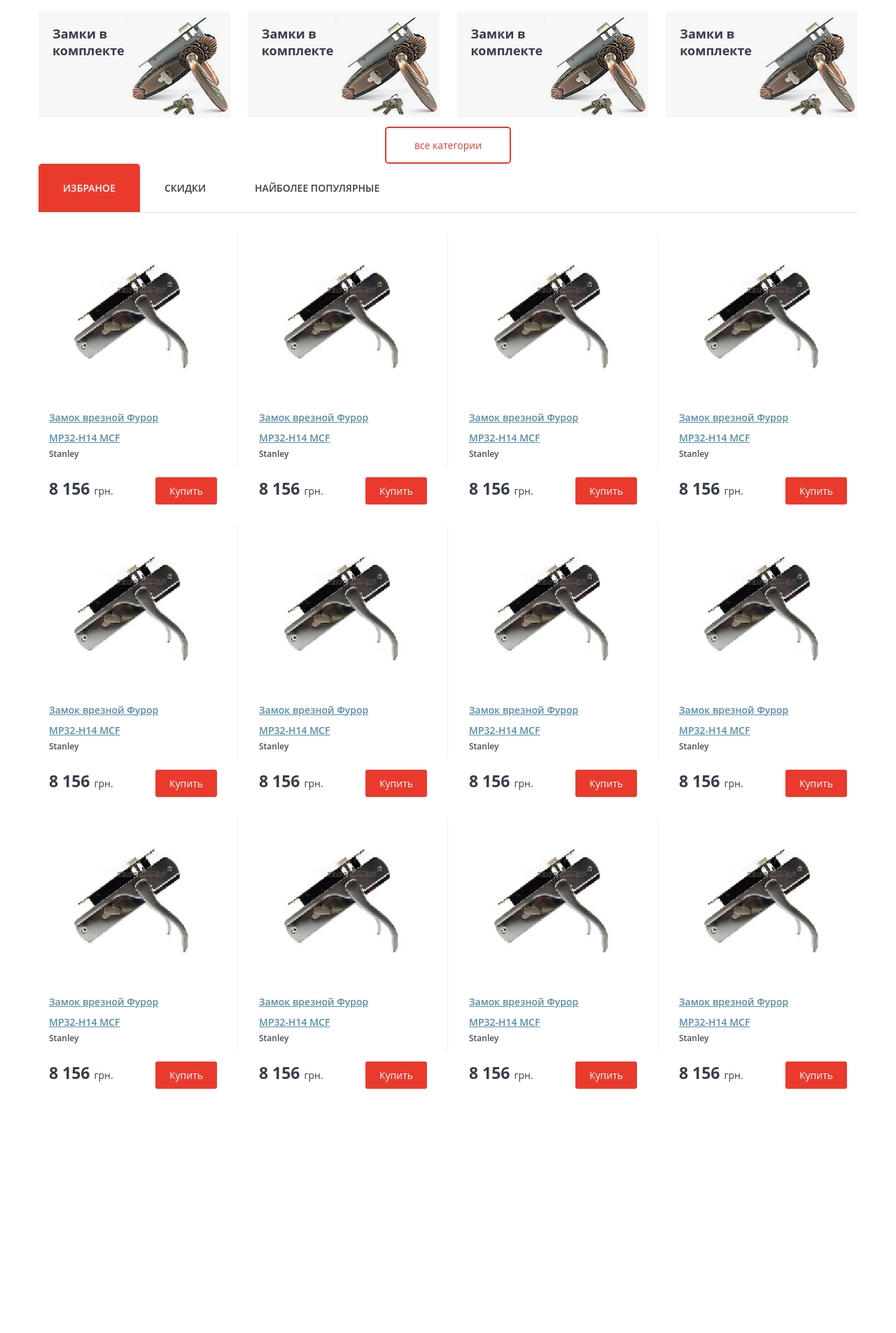
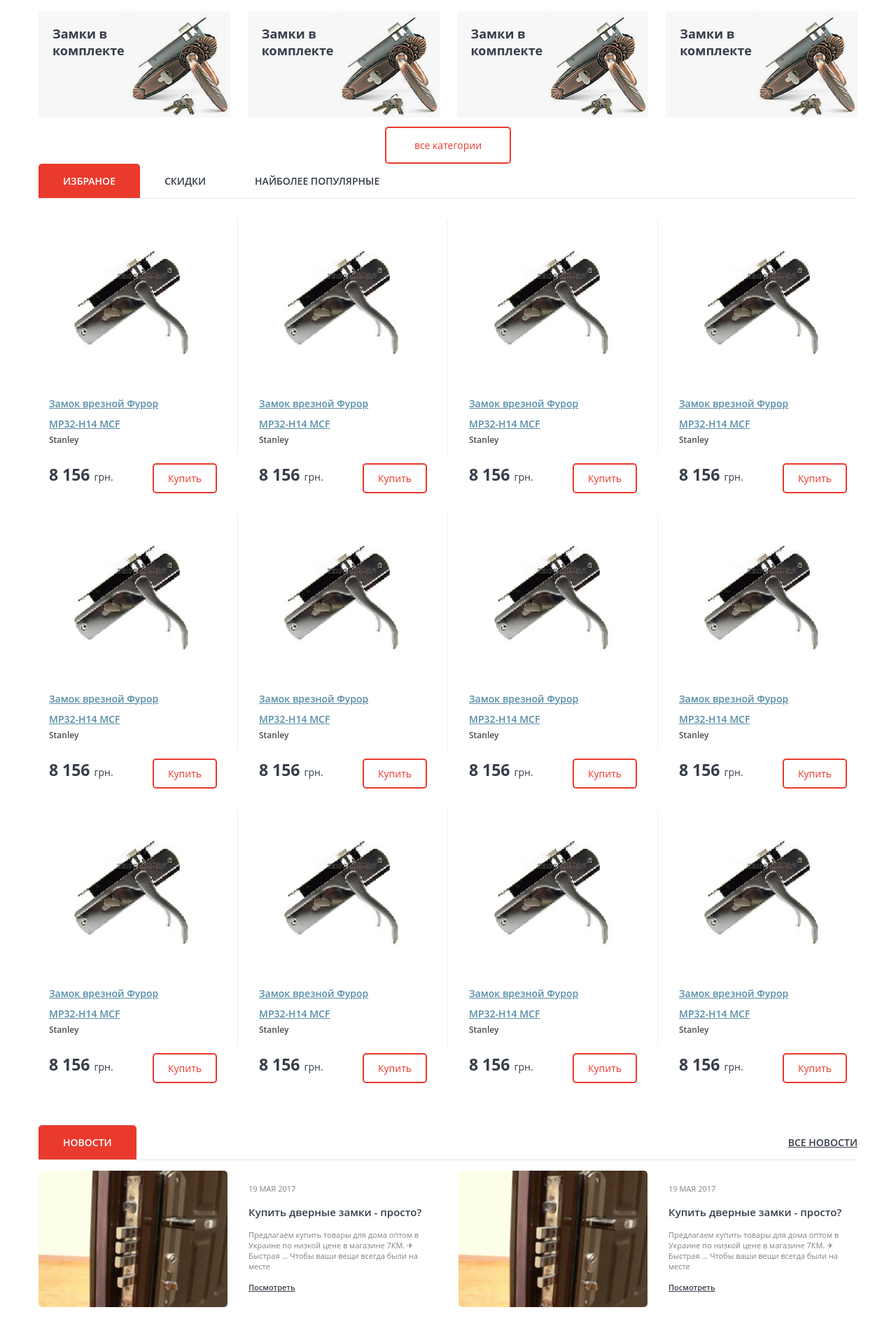
Before and after one commit to Kudesnitsa/locks, a PHP site: page / in a window 1280 px wide. Shown: the part 1284-3189 px from the top of the page at 70% size. Before the commit the page ends 2840 px from the top, so only its background shows below. Run offline with PHP 8.4, Linux system fonts and the light colour scheme; some libraries are stand-ins or nearby versions; some web fonts are replaced.

Commit message:
add new and seo text

```diff
--- a/index.html
+++ b/index.html
@@ -267,7 +267,7 @@
                         </div>
                         <div class="pris">8 156
                         </div>
-                        <a class="dbtn main_dbtn">
+                        <a class="dbtn sub_dbtn">
                             Купить
                         </a>
                     </div>
@@ -289,7 +289,7 @@
                         </div>
                         <div class="pris">8 156
                         </div>
-                        <a class="dbtn main_dbtn">
+                        <a class="dbtn sub_dbtn">
                             Купить
                         </a>
                     </div>
@@ -313,7 +313,7 @@
                         </div>
                         <div class="pris">8 156
                         </div>
-                        <a class="dbtn main_dbtn">
+                        <a class="dbtn sub_dbtn">
                             Купить
                         </a>
                     </div>
@@ -336,7 +336,7 @@
                         </div>
                         <div class="pris">8 156
                         </div>
-                        <a class="dbtn main_dbtn">
+                        <a class="dbtn sub_dbtn">
                             Купить
                         </a>
                     </div>
@@ -358,7 +358,7 @@
                         </div>
                         <div class="pris">8 156
                         </div>
-                        <a class="dbtn main_dbtn">
+                        <a class="dbtn sub_dbtn">
                             Купить
                         </a>
                     </div>
@@ -381,7 +381,7 @@
                         </div>
                         <div class="pris">8 156
                         </div>
-                        <a class="dbtn main_dbtn">
+                        <a class="dbtn sub_dbtn">
                             Купить
                         </a>
                     </div>
@@ -403,7 +403,7 @@
                         </div>
                         <div class="pris">8 156
                         </div>
-                        <a class="dbtn main_dbtn">
+                        <a class="dbtn sub_dbtn">
                             Купить
                         </a>
                     </div>
@@ -425,7 +425,7 @@
                         </div>
                         <div class="pris">8 156
                         </div>
-                        <a class="dbtn main_dbtn">
+                        <a class="dbtn sub_dbtn">
                             Купить
                         </a>
                     </div>
@@ -447,7 +447,7 @@
                         </div>
                         <div class="pris">8 156
                         </div>
-                        <a class="dbtn main_dbtn">
+                        <a class="dbtn sub_dbtn">
                             Купить
                         </a>
                     </div>
@@ -469,7 +469,7 @@
                         </div>
                         <div class="pris">8 156
                         </div>
-                        <a class="dbtn main_dbtn">
+                        <a class="dbtn sub_dbtn">
                             Купить
                         </a>
                     </div>
@@ -491,7 +491,7 @@
                         </div>
                         <div class="pris">8 156
                         </div>
-                        <a class="dbtn main_dbtn">
+                        <a class="dbtn sub_dbtn">
                             Купить
                         </a>
                     </div>
@@ -513,7 +513,7 @@
                         </div>
                         <div class="pris">8 156
                         </div>
-                        <a class="dbtn main_dbtn">
+                        <a class="dbtn sub_dbtn">
                             Купить
                         </a>
                     </div>
@@ -525,14 +525,157 @@
     <section class="brand">
 
     </section>
-    <section class="news_block">
+    <section class="news_block wrap clearfix">
 
+        <div class="tabs clearfix">
+            <div class="action tab">
+                НОВОСТИ
+            </div>
+            <div class="tab all_news">
+                Все НОВОСТИ
+            </div>
+        </div>
+        <div class="news clearfix">
+            <div class="one_new clearfix">
+                <div class="img">
+                    <img src="image/new.png">
+                </div>
+                <div class="info">
+                    <time class="data">
+                        19 мая 2017
+                    </time>
+                    <h3 class="title">
+                        Купить дверные замки -
+                        просто?
+                    </h3>
+                    <article class="text">
+                        Предлагаем купить товары для дома оптом в Украине по
+                        низкой цене в магазине 7КМ. ✈ Быстрая ...
+                        Чтобы ваши вещи всегда были на месте
+                    </article>
+                    <a class="dbtn more_see">
+                        Посмотреть
+                    </a>
+                </div>
+            </div>
+            <div class="one_new clearfix">
+                <div class="img">
+                    <img src="image/new.png">
+                </div>
+                <div class="info">
+                    <time class="data">
+                        19 мая 2017
+                    </time>
+                    <h3 class="title">
+                        Купить дверные замки -
+                        просто?
+                    </h3>
+                    <article class="text">
+                        Предлагаем купить товары для дома оптом в Украине по
+                        низкой цене в магазине 7КМ. ✈ Быстрая ...
+                        Чтобы ваши вещи всегда были на месте
+                    </article>
+                    <a class="dbtn more_see">
+                        Посмотреть
+                    </a>
+                </div>
+            </div>
+            <div class="one_new clearfix">
+                <div class="img">
+                    <img src="image/new.png">
+                </div>
+                <div class="info">
+                    <time class="data">
+                        19 мая 2017
+                    </time>
+                    <h3 class="title">
+                        Купить дверные замки -
+                        просто?
+                    </h3>
+                    <article class="text">
+                        Предлагаем купить товары для дома оптом в Украине по
+                        низкой цене в магазине 7КМ. ✈ Быстрая ...
+                        Чтобы ваши вещи всегда были на месте
+                    </article>
+                    <a class="dbtn more_see">
+                        Посмотреть
+                    </a>
+                </div>
+            </div>
+            <div class="one_new clearfix">
+                <div class="img">
+                    <img src="image/new.png">
+                </div>
+                <div class="info">
+                    <time class="data">
+                        19 мая 2017
+                    </time>
+                    <h3 class="title">
+                        Купить дверные замки -
+                        просто?
+                    </h3>
+                    <article class="text">
+                        Предлагаем купить товары для дома оптом в Украине по
+                        низкой цене в магазине 7КМ. ✈ Быстрая ...
+                        Чтобы ваши вещи всегда были на месте
+                    </article>
+                    <a class="dbtn more_see">
+                        Посмотреть
+                    </a>
+                </div>
+            </div>
+        </div>
     </section>
-    <section class="seo_text">
+    <section class="seo_text wrap clearfix">
+        <div class="title">
+            <h3 class="total_title">
+                Дверная фурнитура оптом
+            </h3>
+            <h4 class="spec_title">
+                Интернет–магазин «Опт Замки» - это удобно!
+            </h4>
+        </div>
+        <div class="text">
+            Купить замки оптом, в интернет-магазине, сегодня не только выгодно, но и удобно. Ведь, находясь в интернете
+            вы с легкостью имеете возможность проверить ценовую политику интересующего вами товара. Покупая замки оптом,
+            можно с лёгкостью подобрать дверные ручки, дверные механизмы, сердцевины, петли и другую сопутствующею
+            фурнитуру разных производителей. И от этого будет зависеть конечная цена дверного замка. Наша ценовая
+            политика и ассортимент позволит вам увеличить товарооборот, а если вы только открываете свой магазин мы
+            поможем выбрать ассортимент. Кроме врезных замков есть навесные замки, накладные от простых до более сложных
+            мы поможем выбрать золотую середину. Большой выбор петлей от врезных до накладных.
+            Интернет-магазин ювелирных украшений - это качество!
+        </div>
+        <div class="text sub hidden">
+            Когда речь заходит об ювелирных украшениях, многие в первую очередь задумываются об их высокой стоимости, но
+            наш Интернет-магазин ювелирных изделий создан для того, чтобы вы могли купить понравившееся украшения по
+            доступной цене. Исходя из отзывов наших клиентов, если сравнить цены на аналогичные ювелирные изделия в
+            нашем Интернет–магазине и других местах продаж украшений, то преимущество, без сомнения, остается за «GOLD &
+            SILVER». Нам не нужно включать в стоимость украшений дорогую аренду помещений, оплату труда большого штата
+            работников и т.п. Зато наш Интернет–магазин ювелирных украшений предлагает купить ювелирные изделия по самым
+            низким ценам в Украине: в г. Киев, Харьков, Днепропетровск, Одессу, Ивано-Франковск и др. Таким образом,
+            золото и серебро из предметов роскоши превращается в выгодное капиталовложение: качественная работа ювелиров
+            высоко ценилась во все времена.
 
-    </section>
-    <section style="height: 500px;">
+            Стильные золотые и серебряные изделия – это атрибуты хорошего вкуса, но если сравнить цены, то, несомненно,
+            ювелирные украшения из серебра будут стоить существенно ниже. Интернет–магазин ювелирных изделий из серебра
+            «GOLD&SILVER» (Украина, Киев) предлагает вашему вниманию изысканные украшения, которые будут уместны как для
+            повседневного стиля, так и для особых случаев. В каталоге нашего Интернет-магазина ювелирных изделий из
+            серебра представлены украшения лучших производителей Украины: Киев, Харьков и др.), которые славятся своими
+            качественными работами с уникальным дизайном. Кроме того, наш Интернет–магазин ювелирных изделий из серебра
+            для своих покупателей постоянно устраивает приятные акции, которые каждому дают возможность купить ювелирные
+            изделия по очень доступным ценам.
 
+            Интернет–магазин ювелирных украшений в Украине: преимущества
+
+            В каком бы городе Украины вы не находились (Киев, Харьков или любой другой), осуществляя покупку ювелирных
+            изделий в Интернет–магазине ювелирных изделий «GOLD&SILVER», вы получаете следующие неоспоримые
+            преимущества:
+            наш Интернет–магазин имеет все необходимые разрешения на торговлю ювелирными украшениями, которые
+            соответствуют законодательству Украины, поэтому покупателю гарантированно высокое качество предлагаемых
+            товаров;
+
+        </div>
+        <div class="dbtn more_see"></div>
     </section>
     <footer>
 
@@ -541,5 +684,8 @@
 <footer>
 
 </footer>
+<script type="text/javascript" src="//code.jquery.com/jquery-1.11.0.min.js"></script>
+<script type="text/javascript" src="//code.jquery.com/jquery-migrate-1.2.1.min.js"></script>
+<script src="js/main.js"></script>
 </body>
 </html>
--- a/js/main.js
+++ b/js/main.js
@@ -1,22 +1,11 @@
 
 jQuery(document).ready(function () {
-    jQuery('.icon_nav').on('click', function () {
-        jQuery('.menu_mob').toggleClass('mob');
-    });
-    jQuery('.select.date .sub_dbtn').click(function () {
-        var chosen = jQuery('.select.date .chosen');
-        chosen.html(jQuery(this).html());
-        jQuery(this).html(chosen.html());
+    jQuery('.seo_text .more_see').on('click', function () {
+        jQuery('.text.sub').toggleClass('hidden');
+        jQuery('.seo_text .more_see').toggleClass('hidden');
     });
 
 
 
-    jQuery('.select.infar .sub_dbtn').click(function () {
-        var chosen = jQuery('.select.infar .chosen');
-        chosen.html(jQuery(this).html());
-        jQuery(this).html(chosen.html());
-    });
-
-
 
 });
--- a/style/main.css
+++ b/style/main.css
@@ -72,6 +72,25 @@
 button {
   cursor: pointer;
   text-decoration: none;
+}
+.tabs {
+  border-bottom: 1px solid #e5e5e5;
+}
+.tabs .tab {
+  white-space: nowrap;
+  padding: 15px 35px;
+  text-align: center;
+  float: left;
+  cursor: pointer;
+  font-family: "Open Sans", sans-serif;
+  font-weight: 600;
+  font-style: normal;
+  text-transform: uppercase;
+}
+.tabs .action {
+  background: #ea3a2d;
+  color: white;
+  border-radius: 5px 5px 0 0;
 }
 .sub_head {
   background: #2f3641;
@@ -505,25 +524,6 @@
   margin: 0 auto;
   display: table;
 }
-.goods_block .tabs {
-  border-bottom: 1px solid #e5e5e5;
-}
-.goods_block .tabs .tab {
-  white-space: nowrap;
-  padding: 25px 35px;
-  text-align: center;
-  float: left;
-  cursor: pointer;
-  font-family: "Open Sans", sans-serif;
-  font-weight: 600;
-  font-style: normal;
-  text-transform: uppercase;
-}
-.goods_block .tabs .action {
-  background: #ea3a2d;
-  color: white;
-  border-radius: 5px 5px 0 0;
-}
 .goods {
   margin: 30px -15px;
 }
@@ -577,9 +577,15 @@
   width: 40%;
   float: left;
 }
-.goods .info .main_dbtn {
+.goods .info .sub_dbtn {
   padding: 10px 20px;
   float: right;
+  -webkit-transition: 0.3s ease;
+  transition: 0.3s ease;
+}
+.goods .info .sub_dbtn:hover {
+  background: #ea3a2d;
+  color: white;
 }
 .goods .info .pris {
   font-size: 23px;
@@ -599,3 +605,116 @@
   -webkit-box-shadow: 0 0 10px #cccccc;
           box-shadow: 0 0 10px #cccccc;
 }
+/***news****************************************/
+.news_block .all_news {
+  float: right;
+  text-decoration: underline;
+  padding: 15px 0;
+}
+.news {
+  margin: 0 -15px 35px;
+}
+.one_new {
+  width: 50%;
+  padding: 15px;
+  float: left;
+  -webkit-box-sizing: border-box;
+          box-sizing: border-box;
+}
+.one_new .img {
+  width: 50%;
+  float: left;
+  padding-right: 15px;
+  -webkit-box-sizing: border-box;
+          box-sizing: border-box;
+}
+.one_new .img img {
+  width: 100%;
+  border-radius: 5px;
+}
+.one_new .info {
+  width: 50%;
+  float: left;
+  padding: 15px;
+  -webkit-box-sizing: border-box;
+          box-sizing: border-box;
+}
+.one_new .info .data {
+  color: #80818a;
+  text-transform: uppercase;
+  font-size: 11px;
+}
+.one_new .info .title {
+  font-family: "Open Sans", sans-serif;
+  font-weight: 600;
+  font-style: normal;
+  font-size: 15px;
+  padding: 15px 0;
+}
+.one_new .text {
+  font-size: 11px;
+  color: #80818a;
+}
+.one_new .more_see {
+  text-decoration: underline;
+  text-transform: capitalize;
+  font-size: 11px;
+  font-family: "Open Sans", sans-serif;
+  font-weight: 600;
+  font-style: normal;
+  padding: 15px 0;
+}
+/**********seo_text**********************/
+.seo_text .title {
+  margin: 30px 0;
+  font-family: "Open Sans", sans-serif;
+  font-weight: 600;
+  font-style: normal;
+}
+.seo_text .total_title {
+  font-size: 16px;
+  color: #373e4a;
+  padding: 10px 0;
+}
+.seo_text .spec_title {
+  font-size: 15px;
+  color: #ea3a2d;
+}
+.seo_text .text {
+  line-height: 24px;
+  -webkit-transition: 0.5s ease-in;
+  transition: 0.5s ease-in;
+  position: static;
+  -webkit-transform: translate(0, 0);
+          transform: translate(0, 0);
+}
+.seo_text .text.hidden {
+  visibility: hidden;
+  opacity: 0;
+  position: absolute;
+  -webkit-transform: translate(0, -100%);
+          transform: translate(0, -100%);
+}
+.seo_text .more_see {
+  margin: 30px 0;
+  text-decoration: underline;
+  cursor: pointer;
+  -webkit-transition: 0.3s ease-in;
+  transition: 0.3s ease-in;
+  -webkit-transition-delay: 0.6s;
+          transition-delay: 0.6s;
+}
+.seo_text .more_see:after {
+  content: "Читать подробней";
+  -webkit-transition: 0.6s ease-in;
+  transition: 0.6s ease-in;
+  -webkit-transition-delay: 0.6s;
+          transition-delay: 0.6s;
+}
+.seo_text .more_see.hidden:after {
+  content: "Cкрити";
+  -webkit-transition: 0.6s ease-in;
+  transition: 0.6s ease-in;
+  -webkit-transition-delay: 0.6s;
+          transition-delay: 0.6s;
+}
--- a/style/main.less
+++ b/style/main.less
@@ -4,6 +4,7 @@
 @textSC: #474b52;
 @nameCGoods: #568da7;
 @mainSliderBlock: #f7f7f7;
+@text_sub: #80818a;
 
 * {
   margin: 0;
@@ -112,6 +113,26 @@
 a, button {
   cursor: pointer;
   text-decoration: none;
+}
+
+.tabs {
+  border-bottom: 1px solid #e5e5e5;
+}
+
+.tabs .tab {
+  white-space: nowrap;
+  padding: 15px 35px;
+  text-align: center;
+  float: left;
+  cursor: pointer;
+  .ff-OS-semibold();
+  text-transform: uppercase;
+}
+
+.tabs .action {
+  background: @subColor;
+  color: white;
+  border-radius: 5px 5px 0 0;
 }
 
 //head
@@ -595,25 +616,6 @@
   display: table;
 }
 
-.goods_block .tabs {
-  border-bottom: 1px solid #e5e5e5;
-}
-
-.goods_block .tabs .tab {
-  white-space: nowrap;
-  padding: 25px 35px;
-  text-align: center;
-  float: left;
-  cursor: pointer;
-  .ff-OS-semibold();
-  text-transform: uppercase;
-}
-
-.goods_block .tabs .action {
-  background: @subColor;
-  color: white;
-  border-radius: 5px 5px 0 0;
-}
 
 .goods {
   margin: 30px -15px;
@@ -672,9 +674,14 @@
   float: left;
 }
 
-.goods .info .main_dbtn {
+.goods .info .sub_dbtn {
   padding: 10px 20px;
   float: right;
+  transition: 0.3s ease;
+}
+.goods .info .sub_dbtn:hover {
+  background: @subColor;
+  color: white;
 }
 
 .goods .info .pris {
@@ -691,3 +698,99 @@
 .goods .item:hover .o_goods {
   box-shadow: 0 0 10px #cccccc;
 }
+/***news****************************************/
+.news_block .all_news{
+  float: right;
+  text-decoration: underline;
+  padding: 15px 0;
+}
+.news {
+  margin: 0 -15px 35px;
+}
+.one_new{
+  width: 50%;
+  padding: 15px;
+  float: left;
+  box-sizing: border-box;
+}
+.one_new .img {
+  width: 50%;
+  float: left;
+  padding-right: 15px;
+  box-sizing: border-box;
+
+}
+.one_new .img img{
+  width: 100%;
+  border-radius: 5px;
+}
+.one_new .info{
+  width: 50%;
+  float: left;
+  padding: 15px;
+  box-sizing: border-box;
+}
+.one_new .info .data{
+  color: #80818a;
+  text-transform: uppercase;
+  font-size: 11px;
+}
+.one_new .info .title{
+  .ff-OS-semibold();
+  font-size: 15px;
+  padding: 15px 0
+}
+.one_new .text{
+  font-size: 11px;
+  color: #80818a;
+}
+.one_new .more_see{
+  text-decoration: underline;
+  text-transform: capitalize;
+  font-size: 11px;
+  .ff-OS-semibold();
+  padding: 15px 0;
+}
+/**********seo_text**********************/
+.seo_text .title{
+ margin: 30px 0;
+  .ff-OS-semibold();
+}
+.seo_text .total_title{
+  font-size: 16px;
+  color: @text;
+  padding: 10px 0;
+}
+.seo_text .spec_title{
+  font-size: 15px;
+  color: @subColor;
+}
+.seo_text .text{
+  line-height: 24px;
+  transition: 0.5s ease-in;
+  position: static;
+  transform: translate(0,0);
+}
+.seo_text .text.hidden{
+  visibility: hidden;
+  opacity: 0;
+  position: absolute;
+  transform: translate(0,-100%);
+}
+.seo_text .more_see{
+  margin: 30px 0;
+  text-decoration: underline;
+  cursor: pointer;
+  transition: 0.3s ease-in;
+  transition-delay:0.6s;
+}
+.seo_text .more_see:after{
+  content: "Читать подробней";
+  transition: 0.6s ease-in;
+  transition-delay:0.6s;
+}
+.seo_text .more_see.hidden:after{
+  content: "Cкрити";
+  transition: 0.6s ease-in;
+  transition-delay:0.6s;
+}
```
Also changed, not shown: image/new.png (added).
